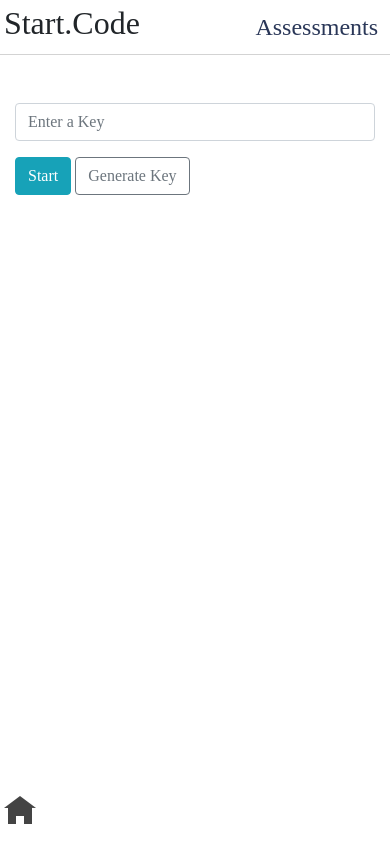
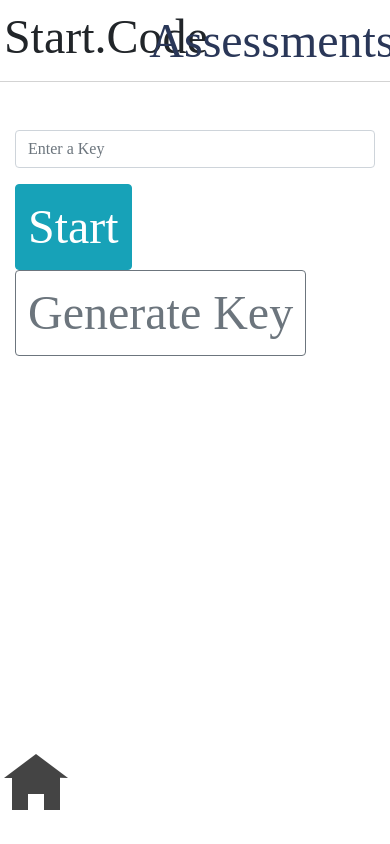
Before and after one commit to mixbened/assessments, a Flask app: page / in a window 390 px wide. Run offline with Flask 2, Linux system fonts and the light colour scheme; the page is wider than the window, and the part outside it is not shown; some libraries are stand-ins or nearby versions.

Commit message:
feat: responsive styling

```diff
--- a/static/css/style.css
+++ b/static/css/style.css
@@ -114,7 +114,14 @@ h5 {
     color: green;
 }
 
-@media (max-width: 768px){
+@media (max-width: 980px){
+    body {
+        font-size: 2em;
+    }
+
+    h2, h3, h4, h5, h6, p, .btn {
+        font-size: 1.5em;
+    }
     .container {
         width: 100%;
     }
--- a/templates/scores.html
+++ b/templates/scores.html
@@ -10,7 +10,7 @@
     <div class="list-group list-group-flush">
 
         <a class="list-group-item">
-          <div class="row">
+          <div class="row align-items-center">
             <div class="col-6">
               {{ result.test_title }}
             </div>
```
Also changed, not shown: other parts of static/css/style.css (+3 -0 lines).
